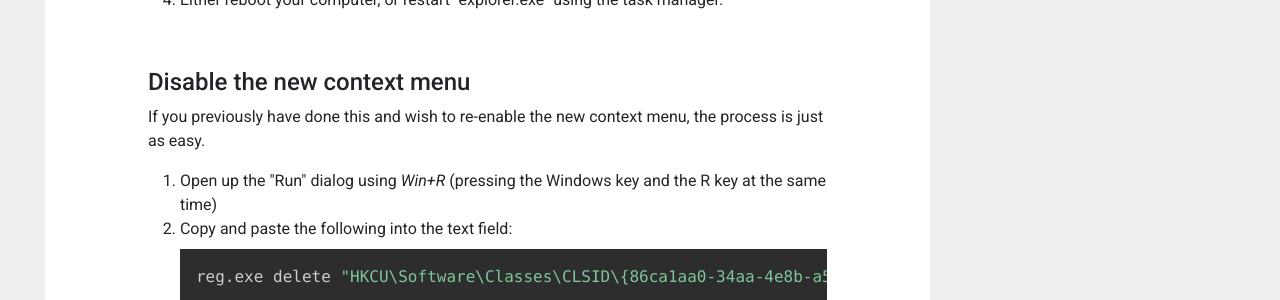
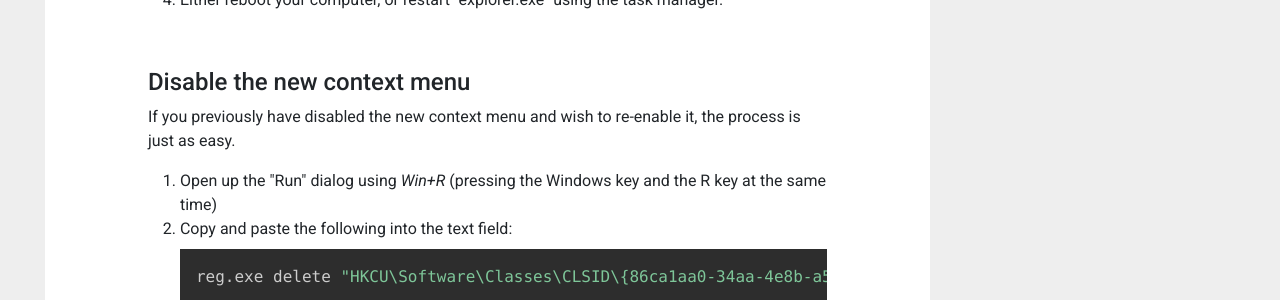
Before and after one commit to TechKeep/TechKeep.github.io, a Jekyll site: the page built from _posts/2022-04-23-how-to-disable-the-new-context-menu-in-windows-11.markdown, in a window 1280 px wide. Shown: the part 1238-1538 px from the top of the page. Built offline with Jekyll 4.4.1, drawn with Linux system fonts in a browser that asks for light colours; nearby versions of some CDN libraries.

Commit message:
Update 2022-04-23-how-to-disable-the-new-context-menu-in-windows-11.markdown

```diff
--- a/_posts/2022-04-23-how-to-disable-the-new-context-menu-in-windows-11.markdown
+++ b/_posts/2022-04-23-how-to-disable-the-new-context-menu-in-windows-11.markdown
@@ -32,7 +32,7 @@ photocredit: <em>(Photo credit - <a href="https://microsoft.com" target="_blank"
 &nbsp;
 <h4>Disable the new context menu</h4>
 
-<p>If you previously have done this and wish to re-enable the new context menu, the process is just as easy.</p>
+<p>If you previously have disabled the new context menu and wish to re-enable it, the process is just as easy.</p>
 
 <ol>
 	<li>Open up the "Run" dialog using <em>Win+R</em> (pressing the Windows key and the R key at the same time)</li>
```
